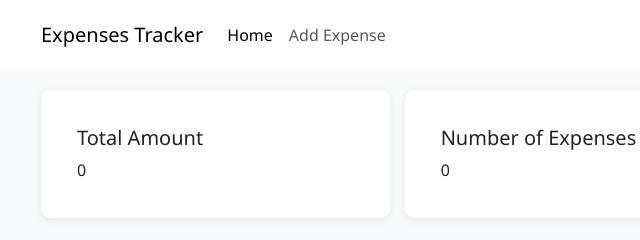
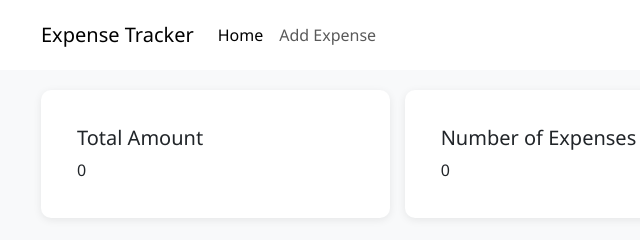
Before and after one commit to shaima-bataineh/Expenses-Tracker, a plain HTML site: page frontend/index.html in a window 1280 px wide. Shown: the top 240 px of the page, 61-701 px from the left. Drawn offline with nearby package versions, Linux system fonts and the light colour scheme; no server answers.

Commit message:
edit brand title

```diff
--- a/frontend/index.html
+++ b/frontend/index.html
@@ -12,7 +12,7 @@
     <header>
         <nav class="navbar navbar-expand-lg fixed-top">
       <div class="container navbar-container">
-        <a class="navbar-brand" href="#">Expenses Tracker</a>
+        <a class="navbar-brand" href="#">Expense Tracker</a>
         <button class="navbar-toggler" type="button" data-bs-toggle="collapse" data-bs-target="#navbarSupportedContent" aria-controls="navbarSupportedContent" aria-expanded="false" aria-label="Toggle navigation">
         <span class="navbar-toggler-icon"></span>
     </button>
```
